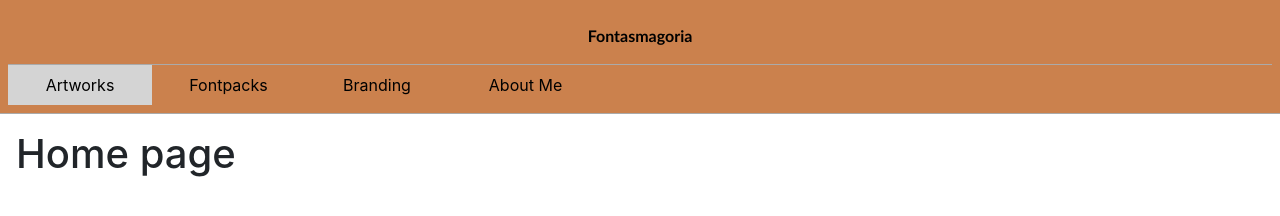
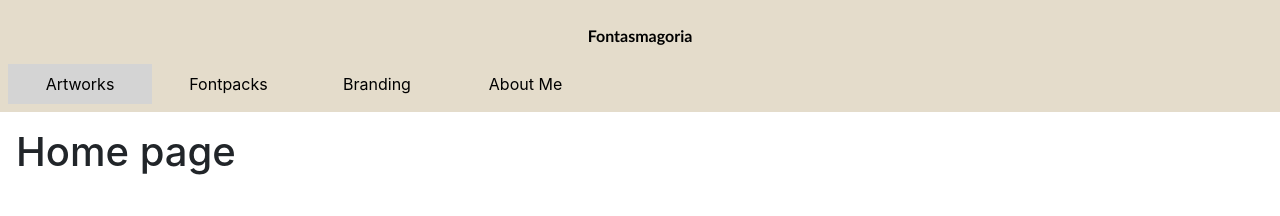
Before and after one commit to ajazli/fontasmagoria, a plain HTML site: page index.html in a window 1280 px wide. Drawn offline with nearby package versions, Linux system fonts and the light colour scheme.

Commit message:
1 file modified

```diff
--- a/styles.css
+++ b/styles.css
@@ -17,14 +17,12 @@ nav {
   margin: 0;
   padding: 0.5rem;
   gap: 0.5rem;
-  border-bottom: solid 1px #aaa;
-  background-color: #CB814D;
+  background-color: #E4DCCB;
 }
 
 .typeface{
   text-align: center;
   display: block;
-  background-color: #CB814D;
   color: black;
 }
 
```
